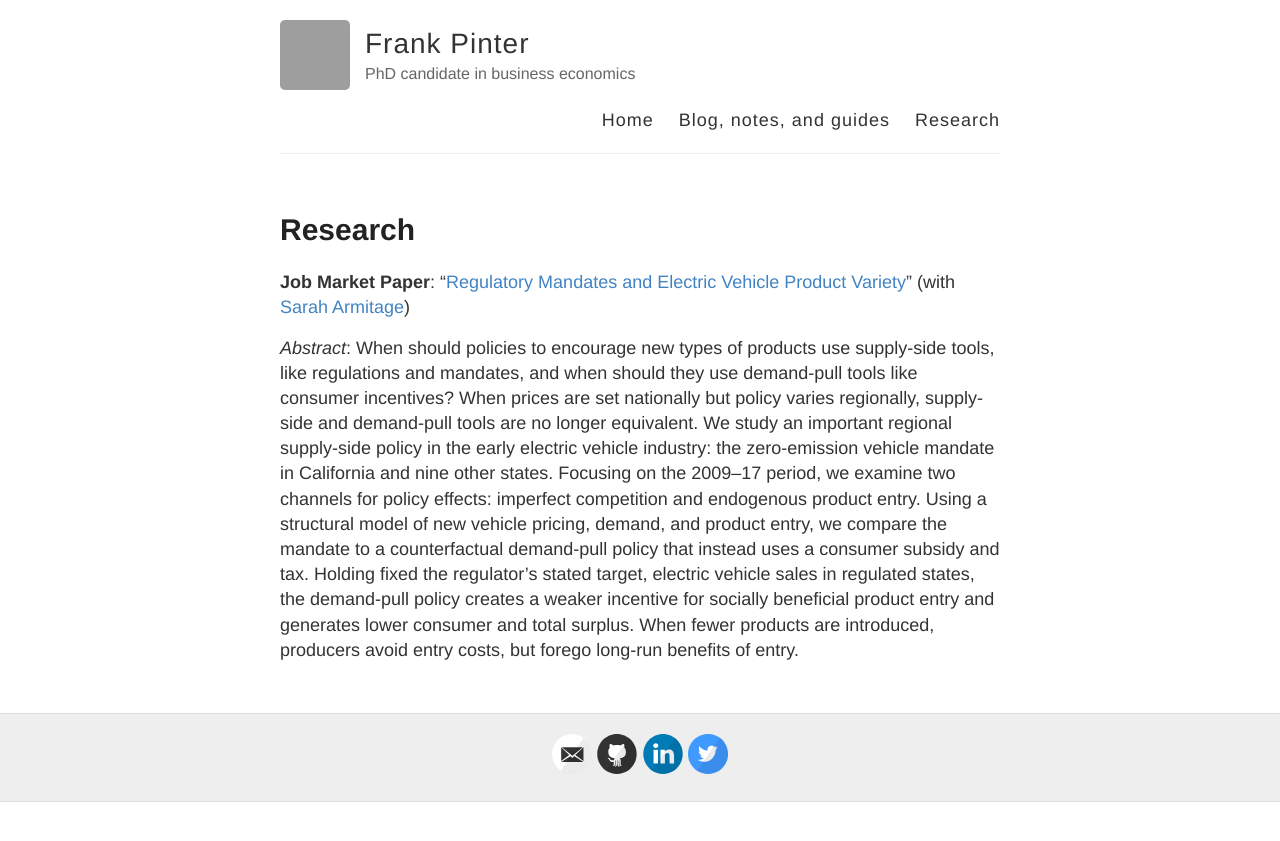
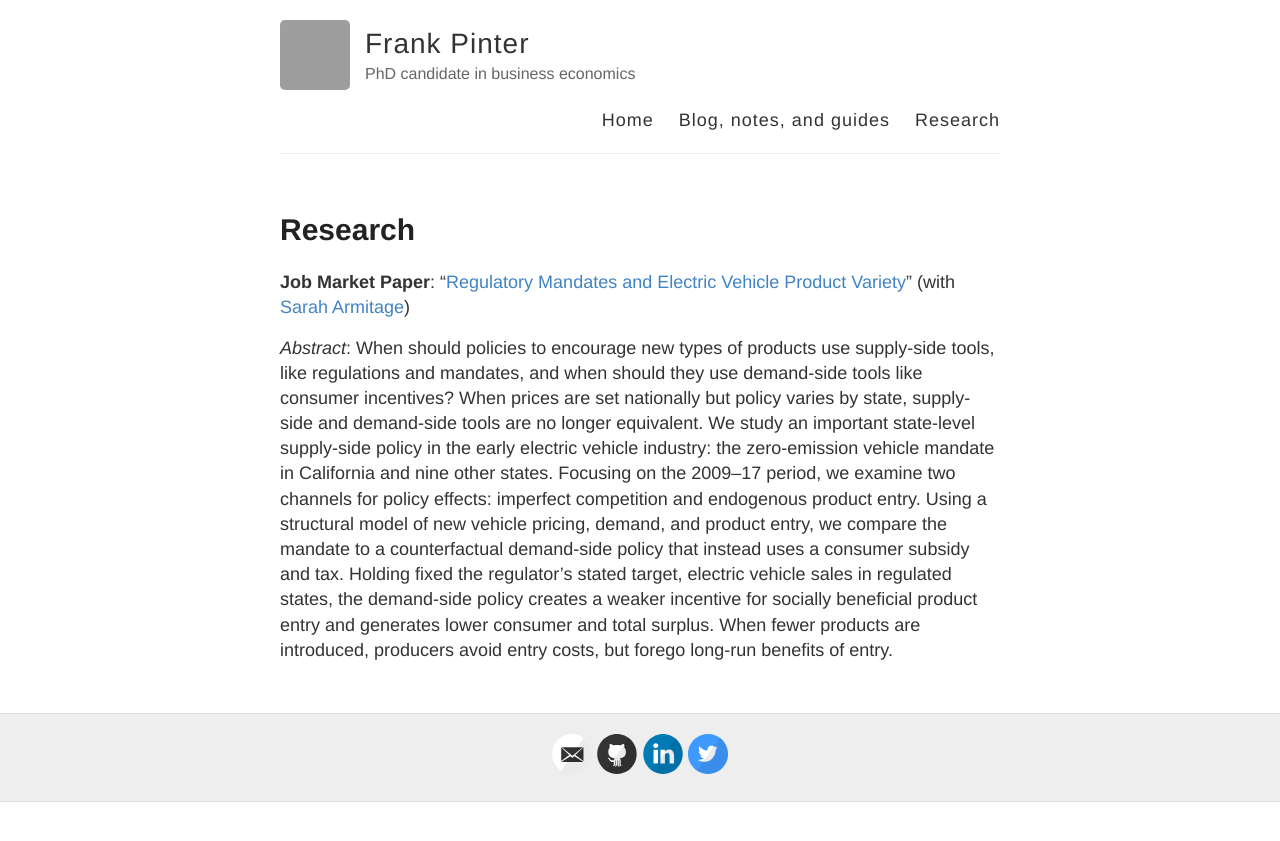
Before and after one commit to fpinter/fpinter.github.io, a Jekyll site: the page built from research.md, in a window 1280 px wide. Shown: the top 841 px of the page. Built offline with Jekyll 4.4.1, drawn with Linux system fonts in a browser that asks for light colours; grey boxes are pictures that could not be loaded.

Commit message:
JMP 12/15

```diff
--- a/research.md
+++ b/research.md
@@ -5,4 +5,4 @@ title: Research
 
 **Job Market Paper**: "[Regulatory Mandates and Electric Vehicle Product Variety](https://www.frankpinter.com/Pinter_JMP.pdf)" (with [Sarah Armitage](https://scholar.harvard.edu/sarmitage))
 
-*Abstract*: When should policies to encourage new types of products use supply-side tools, like regulations and mandates, and when should they use demand-pull tools like consumer incentives? When prices are set nationally but policy varies regionally, supply-side and demand-pull tools are no longer equivalent. We study an important regional supply-side policy in the early electric vehicle industry: the zero-emission vehicle mandate in California and nine other states. Focusing on the 2009--17 period, we examine two channels for policy effects: imperfect competition and endogenous product entry. Using a structural model of new vehicle pricing, demand, and product entry, we compare the mandate to a counterfactual demand-pull policy that instead uses a consumer subsidy and tax. Holding fixed the regulator's stated target, electric vehicle sales in regulated states, the demand-pull policy creates a weaker incentive for socially beneficial product entry and generates lower consumer and total surplus. When fewer products are introduced, producers avoid entry costs, but forego long-run benefits of entry.
+*Abstract*: When should policies to encourage new types of products use supply-side tools, like regulations and mandates, and when should they use demand-side tools like consumer incentives? When prices are set nationally but policy varies by state, supply-side and demand-side tools are no longer equivalent. We study an important state-level supply-side policy in the early electric vehicle industry: the zero-emission vehicle mandate in California and nine other states. Focusing on the 2009--17 period, we examine two channels for policy effects: imperfect competition and endogenous product entry. Using a structural model of new vehicle pricing, demand, and product entry, we compare the mandate to a counterfactual demand-side policy that instead uses a consumer subsidy and tax. Holding fixed the regulator's stated target, electric vehicle sales in regulated states, the demand-side policy creates a weaker incentive for socially beneficial product entry and generates lower consumer and total surplus. When fewer products are introduced, producers avoid entry costs, but forego long-run benefits of entry.
```
Also changed, not shown: 2 other files.
